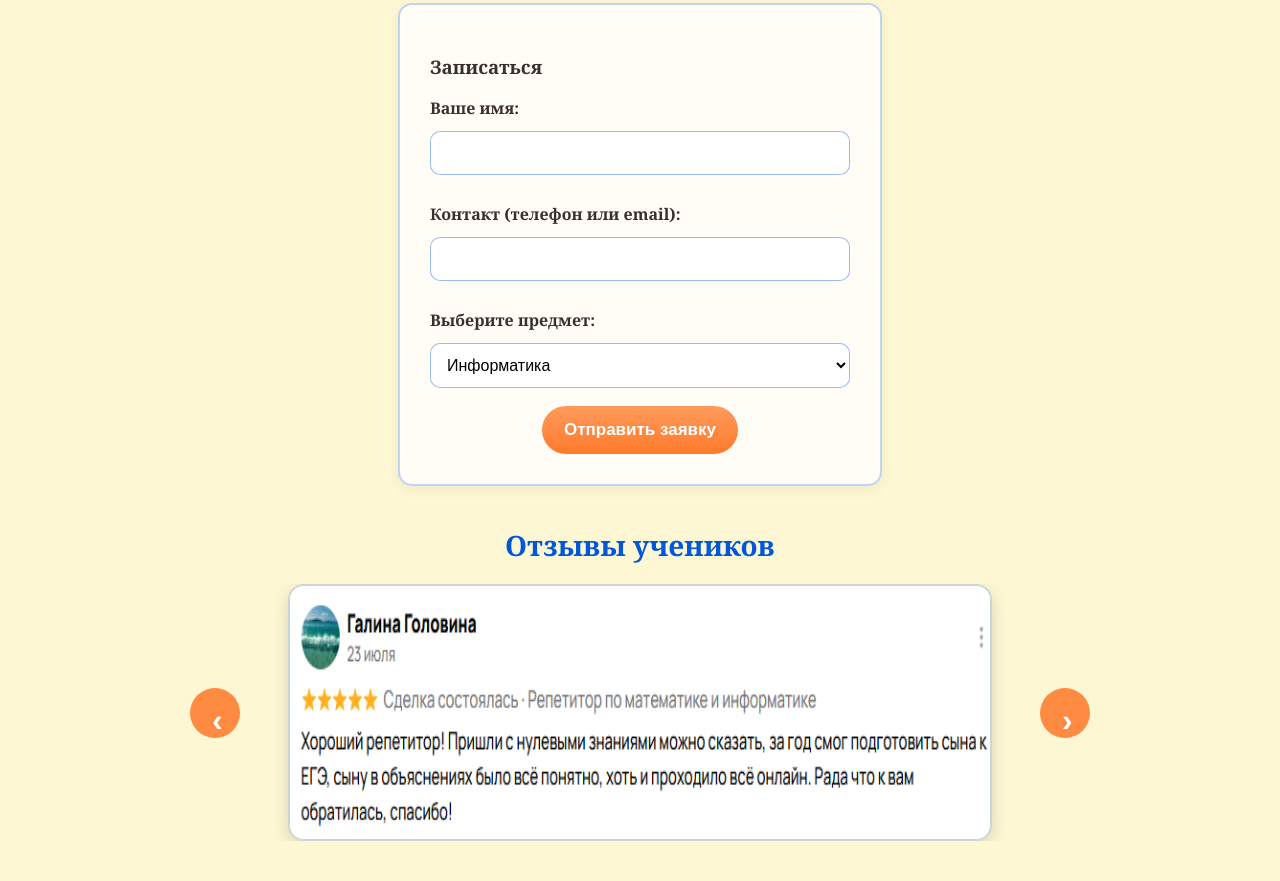
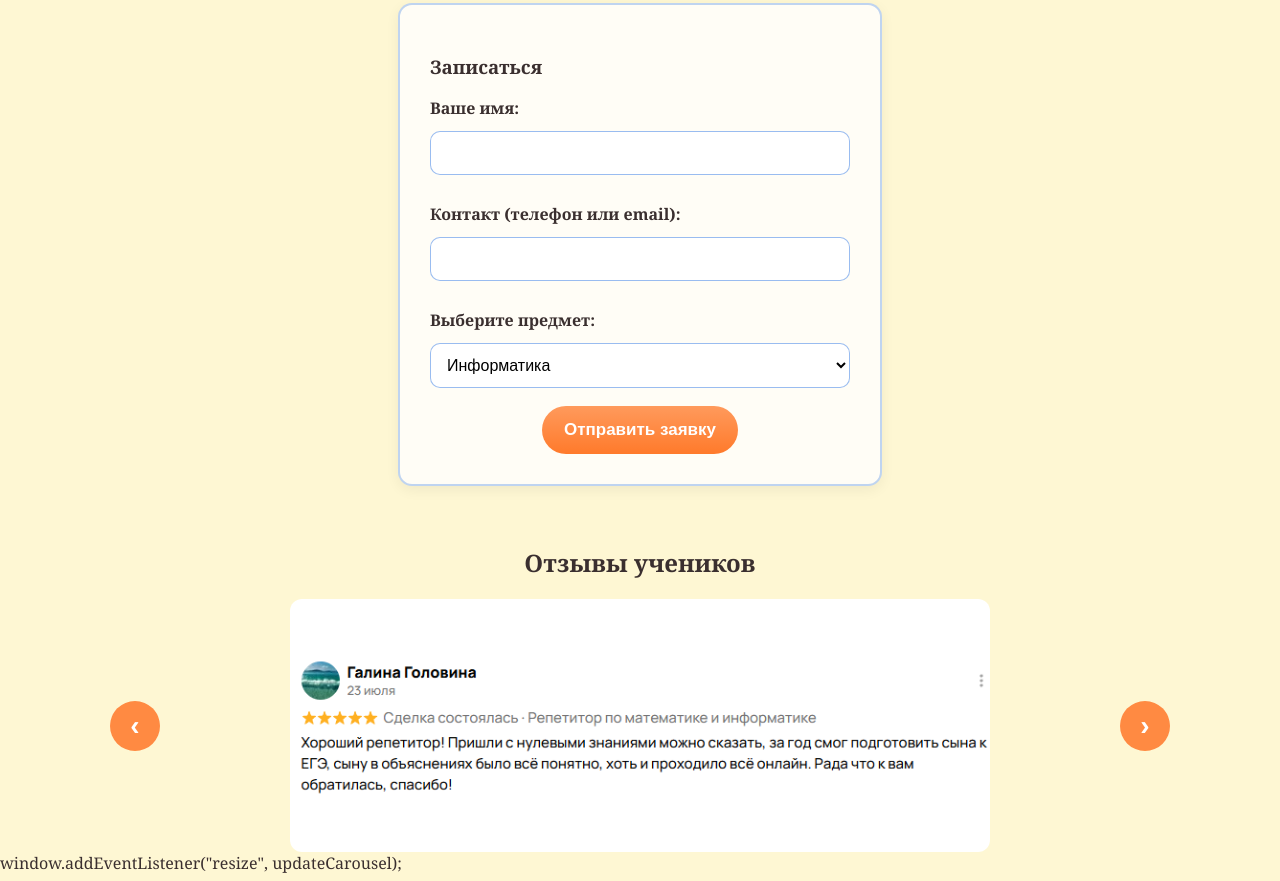
Before and after one commit to yourtutordenis-collab/flow-education, a plain HTML site: page index.html in a window 1280 px wide. Shown: the part 305-1186 px from the top of the page. Drawn offline with Linux system fonts and the light colour scheme.

Commit message:
Update index.html

```diff
--- a/index.html
+++ b/index.html
@@ -37,58 +37,62 @@ background: #FF8A42; /* мягкий оранжевый */
     font-weight: bold;
 }
 .photo-carousel-section {
-    max-width: 900px;
-    margin: 40px auto;
     text-align: center;
-}
-
-.photo-carousel-section h2 {
-    font-size: 28px;
-    color: #0057D9;
-    margin-bottom: 20px;
+    margin-top: 60px;
 }
 
 .photo-carousel {
     display: flex;
+    justify-content: center;
     align-items: center;
-    position: relative;
+    gap: 20px;
+}
+
+.pc-btn {
+    width: 50px;
+    height: 50px;
+    background: #ff8a42;
+    border-radius: 50%;
+    border: none;
+    cursor: pointer;
+    font-size: 28px;
+    color: white;
+    display: flex;
+    align-items: center;
+    justify-content: center;
+    transition: 0.3s;
+}
+
+.pc-btn:hover {
+    background: #ff7a2b;
+}
+
+.pc-prev::after { content: "‹"; }
+.pc-next::after { content: "›"; }
+
+.pc-track-wrapper {
+    width: 700px; /* ФИКС ШИРИНЫ — карусель работает корректно */
+    overflow: hidden;
 }
 
 .pc-track {
     display: flex;
-    overflow: hidden;
-    width: 100%;
+    transition: transform 0.5s ease;
 }
 
 .pc-item {
-    min-width: 100%;
+    min-width: 700px;    /* ширина карточки ß= ширине окна */
     display: flex;
     justify-content: center;
 }
 
 .pc-item img {
     width: 100%;
-    max-width: 700px;
-    border-radius: 16px;
-    box-shadow: 0 5px 16px rgba(0,0,0,0.15);
-    border: 2px solid rgba(0,87,217,0.2);
+    border-radius: 12px;
+    object-fit: contain;
+    background: white;
 }
 
-.pc-btn {
-    background: #FF8A42;
-    border: none;
-    color: white;
-    font-size: 32px;
-    width: 50px;
-    height: 50px;
-    border-radius: 50%;
-    cursor: pointer;
-    transition: 0.25s;
-}
-
-.pc-btn:hover {
-    background: #FF7A2B;
-}
 
 
     .courses {
@@ -210,38 +214,24 @@ button:hover {
     <h2>Отзывы учеников</h2>
 
     <div class="photo-carousel">
-        <button class="pc-btn pc-prev">‹</button>
+        <button class="pc-btn pc-prev"></button>
 
-        <div class="pc-track">
-
-            <div class="pc-item">
-                <img src="/images/1.png" alt="review 1">
-            </div>
-
-            <div class="pc-item">
-                <img src="/images/2.png" alt="review 2">
-            </div>
-
-            <div class="pc-item">
-                <img src="/images/3.png" alt="review 3">
-            </div>
-            <div class="pc-item">
-                <img src="/images/4.png" alt="review 3">
-            </div>
-            <div class="pc-item">
-                <img src="/images/5.png" alt="review 3">
-            </div>
-            <div class="pc-item">
-                <img src="/images/6.png" alt="review 3">
-            </div>
-            <div class="pc-item">
-                <img src="/images/7.png" alt="review 3">
+        <div class="pc-track-wrapper">
+            <div class="pc-track">
+                <div class="pc-item"><img src="/images/1.png" alt=""></div>
+                <div class="pc-item"><img src="/images/2.png" alt=""></div>
+                <div class="pc-item"><img src="/images/3.png" alt=""></div>
+                <div class="pc-item"><img src="/images/4.png" alt=""></div>
+                <div class="pc-item"><img src="/images/5.png" alt=""></div>
+                <div class="pc-item"><img src="/images/6.png" alt=""></div>
+                <div class="pc-item"><img src="/images/7.png" alt=""></div>
             </div>
         </div>
 
-        <button class="pc-btn pc-next">›</button>
+        <button class="pc-btn pc-next"></button>
     </div>
 </section>
+
 
 <script>
 document.querySelector("form").addEventListener("submit", async function(e){
@@ -276,30 +266,28 @@ document.querySelector("form").addEventListener("submit", async function(e){
 </script>
 
 <script>
-const track = document.querySelector(".pc-track");
-const items = document.querySelectorAll(".pc-item");
-
-const btnPrev = document.querySelector(".pc-prev");
-const btnNext = document.querySelector(".pc-next");
-
 let index = 0;
 
-function updateCarousel() {
-    const width = items[0].clientWidth;
+const track = document.querySelector('.pc-track');
+const items = document.querySelectorAll('.pc-item');
+const prev = document.querySelector('.pc-prev');
+const next = document.querySelector('.pc-next');
+
+const width = 700; // та же ширина, что в CSS min-width
+
+next.addEventListener('click', () => {
+    index++;
+    if (index >= items.length) index = 0;
     track.style.transform = `translateX(-${index * width}px)`;
-}
-
-btnNext.addEventListener("click", () => {
-    index++;
-    if (index >= items.length) index = 0; // зацикливание
-    updateCarousel();
 });
 
-btnPrev.addEventListener("click", () => {
+prev.addEventListener('click', () => {
     index--;
-    if (index < 0) index = items.length - 1; // назад по кругу
-    updateCarousel();
+    if (index < 0) index = items.length - 1;
+    track.style.transform = `translateX(-${index * width}px)`;
 });
+</script>
+
 
 window.addEventListener("resize", updateCarousel);
 </script>
```
